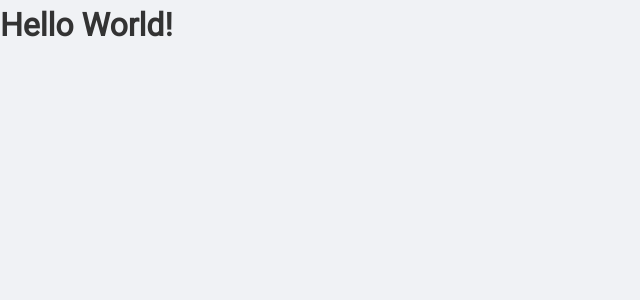
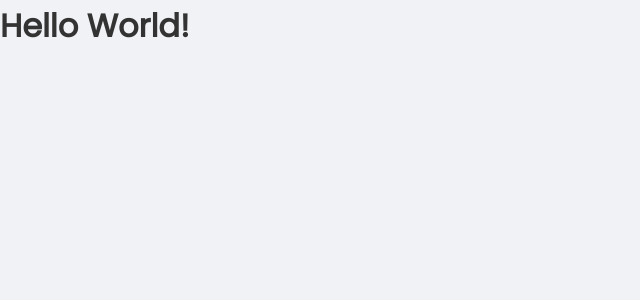
Before and after one commit to claudiobelempb/react-chapter-II, a React (Create React App) app: page / in a window 1280 px wide. Shown: the top 300 px of the page, without its empty margins (0-640 px from the left). Built offline with nearby package versions, Linux system fonts and the light colour scheme.

Commit message:
Fontes do Google Fonts

```diff
--- a/src/assets/style/global.ts
+++ b/src/assets/style/global.ts
@@ -1,7 +1,7 @@
 import { createGlobalStyle } from "styled-components";
 
 export const GlobalStyle = createGlobalStyle`
-  @import url('https://fonts.googleapis.com/css?family=Roboto');
+  @import url('https://fonts.googleapis.com/css?family=Poppins');
 
 /* Global Styles */
   :root {
@@ -26,7 +26,6 @@
    html, body, #root {
 		height:100%;
     background: var(--bgcolor);
-    font-family: 'Roboto', sans-serif;
     -webkit-font-smoothing: antialiased;
     font-size: 1rem;
     line-height: 1.6;
@@ -54,7 +53,7 @@
 
   }
 
-  input, textarea, button {
+  body, input, textarea, button {
     border: 0;
     /* outline: 0; */
     font-family: 'Poppins', sans-serif;
```
